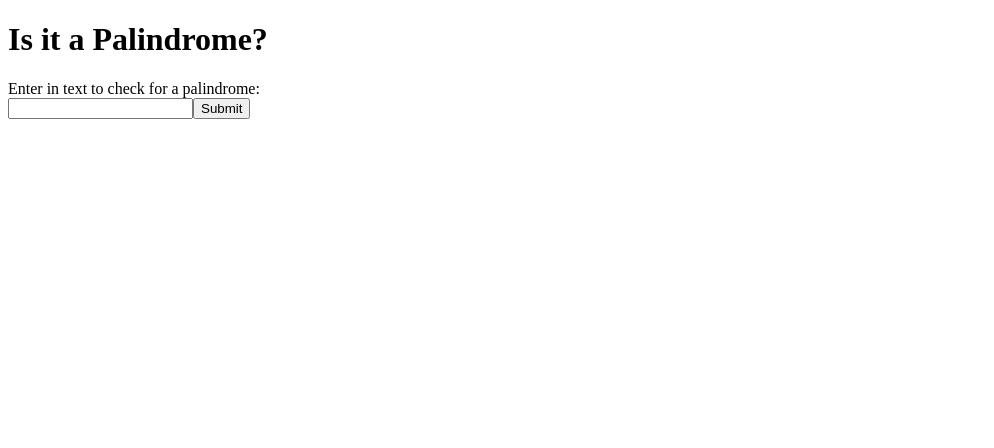
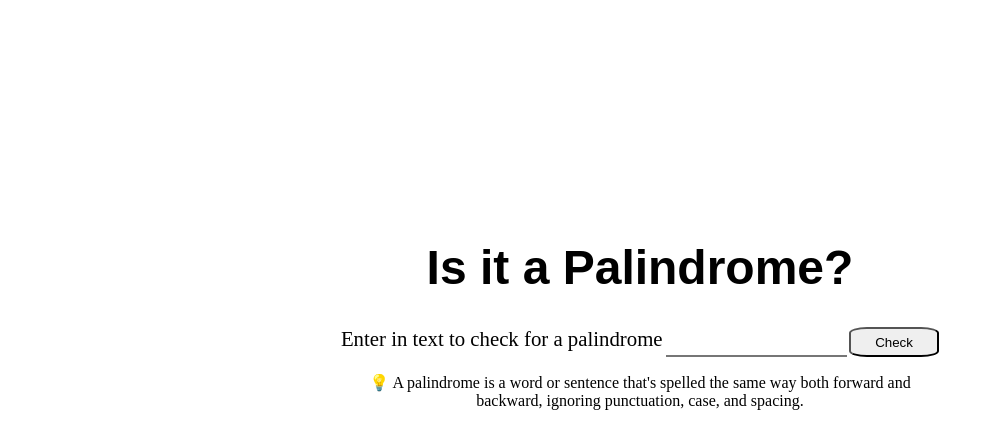
Before and after one commit to mozartdd/palindrome-checker, a plain HTML site: page index.html in a window 1280 px wide. Shown: the whole page, without its empty margins (0-994 px from the left). Drawn offline with Linux system fonts and the light colour scheme.

Commit message:
adjusted css/ selectors

```diff
--- a/index.html
+++ b/index.html
@@ -9,10 +9,14 @@
     <body>
         <h1 id="title">Is it a Palindrome?</h1>
         <div class="palindrome-div">
-            <label for="text-input">Enter in text to check for a palindrome:</label><br>
-            <input type="text" id="text-input"><button type="submit" id="check-btn">Submit</button>
+            <label for="text-input">Enter in text to check for a palindrome</label><br>
+            <input type="text" id="text-input"><button type="submit" id="check-btn">Check</button>
         </div>
-        <p id="result"></p>
+        <p id="result" style="text-align: center;"></p>
+        <div class="info">
+            <p id="info-text">💡 A palindrome is a word or sentence that's spelled the
+                same way both forward and backward, ignoring punctuation, case, and spacing.</p>
+        </div>
         <script src="script.js"></script>
     </body>
 </html>
--- a/script.js
+++ b/script.js
@@ -11,9 +11,9 @@ button.addEventListener("click", () => {
         let cleanedInput = input.value.replace(/[^a-zA-Z0-9]/g, '').toLowerCase();
 
     if (cleanedInput === cleanedInput.split('').reverse().join('')) {
-        p.textContent = `${input.value} is a palindrome`;
+        p.textContent = `${input.value}: is a palindrome`;
     } else {
-        p.textContent = `${input.value} is not a palindrome`;
+        p.textContent = `${input.value}: is not a palindrome`;
     }
     input.value = ""
     }
--- a/style.css
+++ b/style.css
@@ -0,0 +1,43 @@
+body {
+    max-width: 600px;
+    margin:  30vh auto;
+}
+
+h1 {
+    font-size: 3rem;
+    font-family: sans-serif, serif, arial;
+    text-align: center;
+}
+
+.palindrome-div {
+    display: flex;
+    justify-content: space-around;
+}
+
+label {
+    font-size: 1.3rem;
+}
+
+input {
+    border-top: none;
+    border-left: none;
+    border-right: none;
+}
+
+button {
+    border-radius: 20%;
+    width: 90px;
+    height: 30px;
+}
+
+body {
+
+}
+
+.info {
+
+}
+
+#info-text {
+    text-align: center;
+}
```
